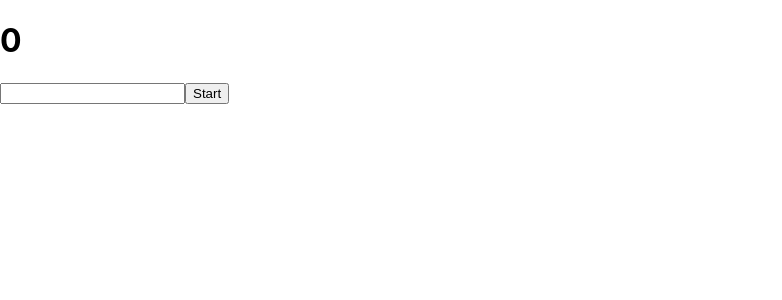
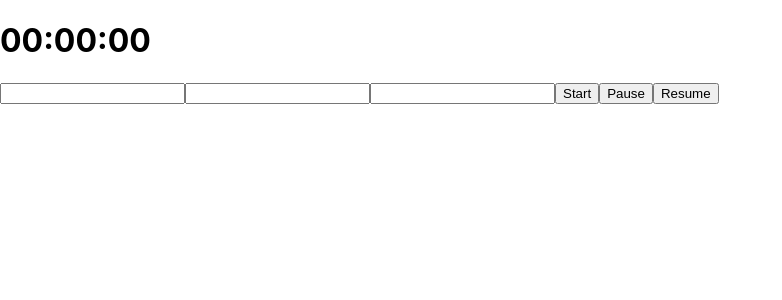
Before and after one commit to viniciusym/timer, a React (Create React App) app: page / in a window 1280 px wide. Shown: the top 300 px of the page, without its empty margins (0-782 px from the left). Built offline with nearby package versions, Linux system fonts and the light colour scheme.

Commit message:
timer com minutos horas e segundos

```diff
--- a/src/App.js
+++ b/src/App.js
@@ -6,19 +6,42 @@ class App extends React.Component {
     super(props);
 
     this.state = {
+      formatedTime: '',
       time: 0,
       timerInput: '',
+      minutes: '',
+      seconds: '',
+      hours: '',
     }
   }
 
   countdown = (sec) => {
     const secondsInMs = sec * 1000;
+    this.setState({
+      time: sec,
+      formatedTime: this.formatTime(sec),
+    })
     let interval = setInterval(() => {
       this.setState((prevState) => ({
         time: prevState.time - 1
+      }), this.setState({
+        formatedTime: this.formatTime(this.state.time)
       }))
     }, 1000);
+    this.setState({
+      intervalId: interval,
+    })
     setTimeout(() => clearInterval(interval), secondsInMs)
+  }
+
+  formatTime = (sec) => {
+    const hours = Math.floor(sec / 3600)
+    const minutes = Math.floor((sec / 60) % 60);
+    const seconds = Math.floor(sec % 60);
+
+    const formatedTime = `${hours >= 10 ? hours : `0${hours}`}:${minutes >= 10 ? minutes : `0${minutes}`}:${seconds >= 10 ? seconds : `0${seconds}`}`;
+
+    return formatedTime;
   }
 
   handleinputChange = (event) => {
@@ -28,19 +51,24 @@ class App extends React.Component {
     });
   }
 
-  startTimer = (sec) => {
-    this.setState({
-      time: sec,
-    }, this.countdown(sec))
+  startTimer = (hours, min, sec) => {
+    const { intervalId } = this.state;
+    clearInterval(intervalId);
+    let totalTimerInSec = (Number(hours) * 3600) + (Number(min) * 60) + Number(sec);
+    this.countdown(totalTimerInSec)
   }
 
   render() {
-    const { time, timerInput } = this.state;
+    const { time, formatedTime, minutes, seconds, hours, intervalId } = this.state;
     return (
       <div>
-        <Timer time={ time } />
-        <input type="text" name="timerInput" onChange={(event) => this.handleinputChange(event)}/>
-        <button onClick={() => this.startTimer(timerInput)}>Start</button>
+        <Timer time={ time === 0 ? '00:00:00' : formatedTime } />
+        <input type="number" name="hours" onChange={(event) => this.handleinputChange(event)}/>
+        <input type="number" name="minutes" onChange={(event) => this.handleinputChange(event)}/>
+        <input type="number" name="seconds" onChange={(event) => this.handleinputChange(event)}/>
+        <button onClick={() => this.startTimer(hours, minutes, seconds)}>Start</button>
+        <button onClick={() => clearInterval(intervalId)}>Pause</button>
+        <button onClick={() => this.countdown(time + 1)}>Resume</button>
       </div>
     );
   }
```
